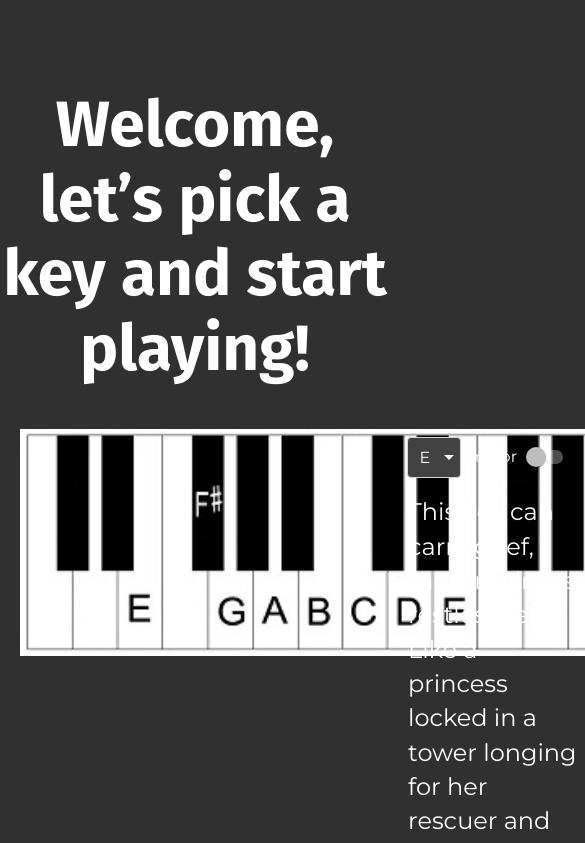
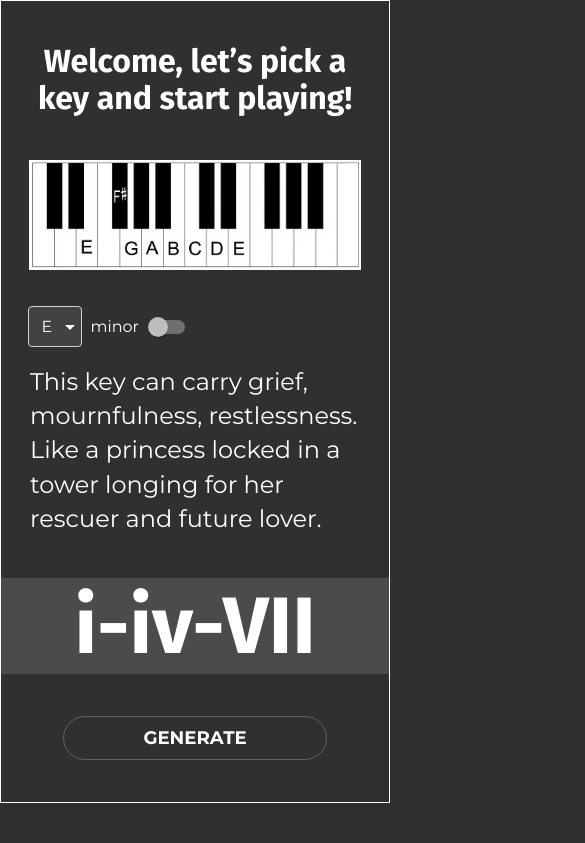
Before and after one commit to mindxploit/EasyChord, a React (Create React App) app: page / in a window 390 px wide. Shown: the top 843 px of the page, 585 px wide, since content can reach past the window. Built offline with nearby package versions, Linux system fonts and the light colour scheme.

Commit message:
responsive design fix

```diff
--- a/src/App.js
+++ b/src/App.js
@@ -1,10 +1,10 @@
 import React from "react";
 import Header from "./new_components/Header";
-import { createMuiTheme, ThemeProvider, CssBaseline } from "@material-ui/core";
+import { createMuiTheme, ThemeProvider, CssBaseline, Container, Box } from "@material-ui/core";
 import Progression from "./new_components/Progression";
 import Scale from "./new_components/Scale";
+import { GlobalContext } from "./new_components/Context";
 import "./assets/App.css";
-import { GlobalContext } from "./new_components/Context";
 
 const App = () => {
 	const theme = createMuiTheme({
@@ -16,23 +16,45 @@ const App = () => {
 			h1: {
 				fontFamily: "Fira Sans",
 				fontWeight: "bold",
+				fontSize: "3rem",
+				"@media (max-width:750px)": {
+					fontSize: '2rem',
+				},
+			},
+			h2: {
+				fontFamily: "Fira Sans",
+				fontWeight: "bold",
+				fontSize: "8rem",
+				"@media (max-width:520px)": {
+					fontSize: "5rem",
+				},
 			},
 			body1: {
 				fontFamily: "Montserrat",
 			},
 		},
 	});
+
 	return (
-		<ThemeProvider theme={theme}>
-			<CssBaseline />
-			<GlobalContext>
-				<div style={{ padding: "4em 0" }}>
+		<div
+			style={{
+				border: "1px solid white",
+				height: "100%",
+				display: "flex",
+				flexDirection: "column",
+				justifyContent: "center",
+				padding: "3em 0",
+			}}
+		>
+			<ThemeProvider theme={theme}>
+				<CssBaseline />
+				<GlobalContext>
 					<Header />
 					<Scale />
 					<Progression />
-				</div>
-			</GlobalContext>
-		</ThemeProvider>
+				</GlobalContext>
+			</ThemeProvider>
+		</div>
 	);
 };
 
--- a/src/new_components/Header.js
+++ b/src/new_components/Header.js
@@ -3,7 +3,7 @@ import { Typography } from "@material-ui/core";
 
 const Header = () => {
 	return (
-		<Typography align="center" style={{ fontSize: "4rem", paddingTop: "0.5em" }} variant="h1">
+		<Typography align="center" style={{width: '90%', margin: "auto"}} variant="h1">
 			Welcome, let’s pick a key and start playing!
 		</Typography>
 	);
--- a/src/new_components/Piano.js
+++ b/src/new_components/Piano.js
@@ -6,7 +6,7 @@ const Piano = () => {
 	const [mode] = useContext(ModeContext);
 	return (
 		<img
-			style={{ width: 687, maxWidth: 687, maxHeight: 227, height: "100%", display: "block" }}
+			style={{ width: 650, display: "block", maxHeight: 216, maxWidth: "85vw" }}
 			src={require(`../Components/Scales/${mode}_scales/${scale}.png`)}
 			alt="scale"
 		/>
--- a/src/new_components/Progression.js
+++ b/src/new_components/Progression.js
@@ -63,14 +63,14 @@ const Progression = () => {
 
 	return (
 		<div>
-			<div style={{ width: "100%", background: "rgba(255, 255, 255, 0.13)", padding: "0.5em" }}>
-				<Typography style={{ fontSize: "11rem" }} align="center" variant="h1">
+			<div style={{ width: "100%", background: "rgba(255, 255, 255, 0.13)" }}>
+				<Typography align="center" variant="h2">
 					{prog}
 				</Typography>
 			</div>
 			<div
 				style={{
-					padding: "2em 0",
+					marginTop: "3em",
 					display: "flex",
 					alignItems: "center",
 					justifyContent: "center",
--- a/src/new_components/Scale.js
+++ b/src/new_components/Scale.js
@@ -7,16 +7,16 @@ import { Box } from "@material-ui/core";
 const Scale = () => {
 	return (
 		<div style={{ width: "90%", margin: "auto", padding: "3em 0" }}>
-			<Box display="flex" justifyContent="space-between" alignItems="flex-start">
-				<Box width="100%" maxWidth="687px" maxHeight="227px">
+			<Box
+				display="flex"
+				justifyContent="space-between"
+				alignItems={{ xs: "center", lg: "flex-start" }}
+				flexDirection={{ xs: "column", lg: "row" }}
+			>
+				<Box mr={{ lg: "2em" }} mb={{ xs: "2em", lg: "0" }}>
 					<Piano />
 				</Box>
-				<Box
-					display="flex"
-					flexDirection="column"
-					justifyContent="space-around"
-					style={{ marginLeft: "2em" }}
-				>
+				<Box display="flex" flexDirection="column" justifyContent="space-around" width="100%">
 					<Selector />
 					<Description />
 				</Box>
--- a/src/new_components/Selector.js
+++ b/src/new_components/Selector.js
@@ -1,13 +1,14 @@
 import React from "react";
 import ScaleSelector from "./ScaleSelector";
 import ModeSelector from "./ModeSelector";
+import { Box } from "@material-ui/core";
 
 const Selector = () => {
 	return (
-		<div style={{ display: "flex" }}>
+		<Box display="flex">
 			<ScaleSelector />
 			<ModeSelector />
-		</div>
+		</Box>
 	);
 };
 
```
